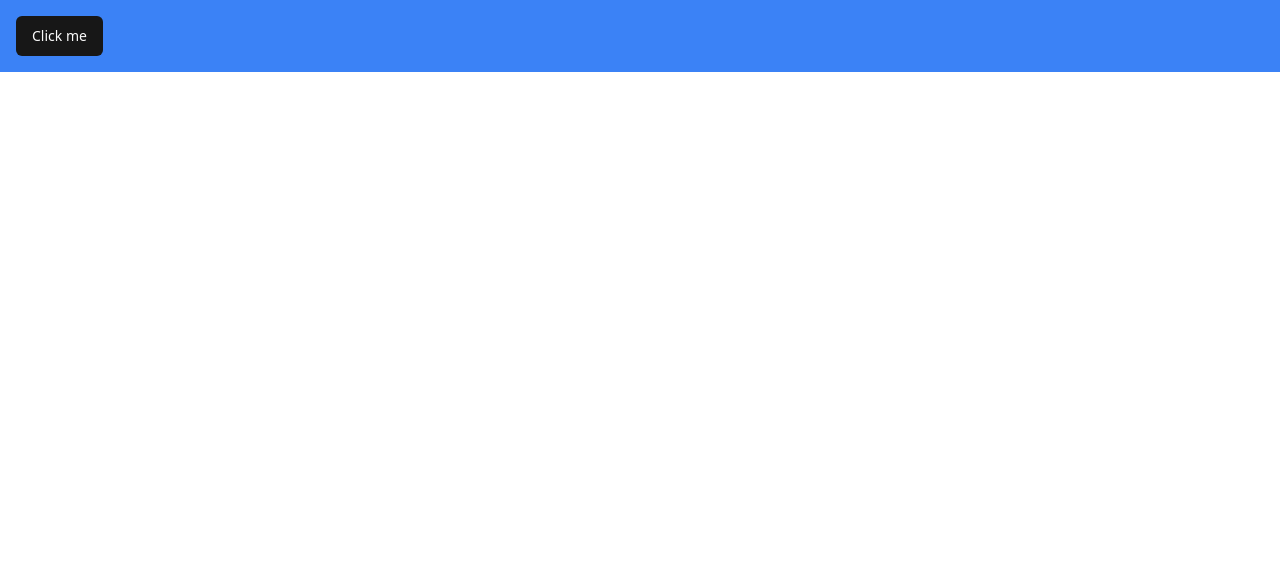
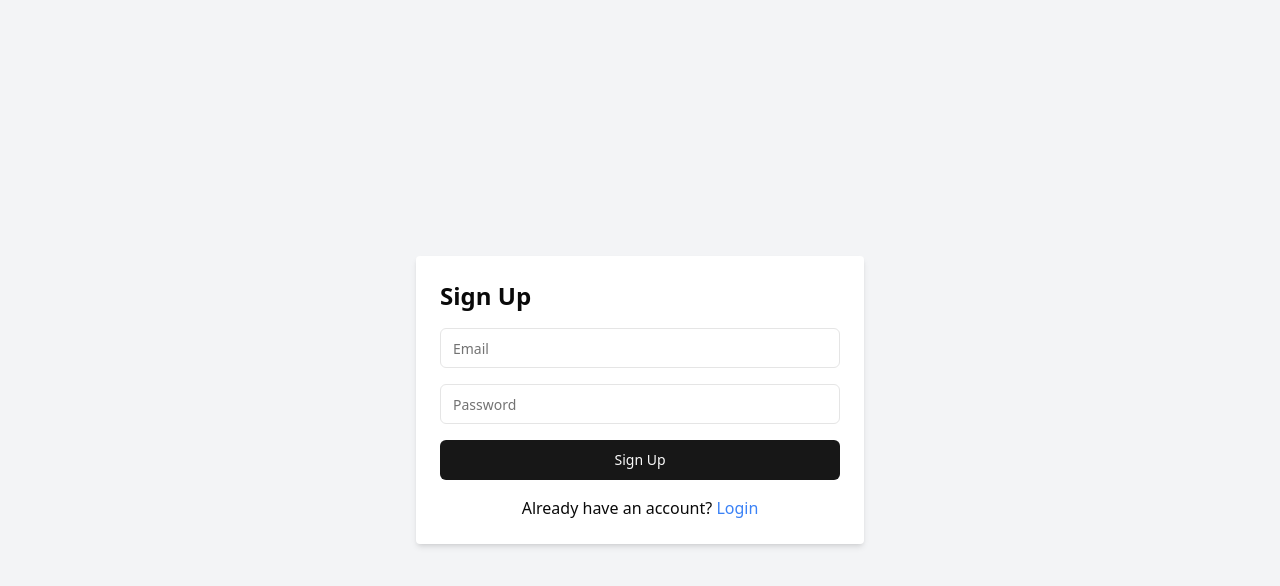
Before and after one commit to amuthan06/React-task-insurance, a React (Vite) app: page /signup in a window 1280 px wide. Shown: the top 586 px of the page. Built offline with nearby package versions, Linux system fonts and the light colour scheme.

Commit message:
Authentication

```diff
--- a/package.json
+++ b/package.json
@@ -13,11 +13,13 @@
   },
   "dependencies": {
     "@radix-ui/react-slot": "^1.2.0",
+    "@supabase/supabase-js": "^2.46.1",
     "class-variance-authority": "^0.7.1",
     "clsx": "^2.1.1",
     "lucide-react": "^0.503.0",
     "react": "^19.0.0",
     "react-dom": "^19.0.0",
+    "react-router-dom": "^6.27.0",
     "tailwind-merge": "^3.2.0",
     "tailwindcss-animate": "^1.0.7"
   },
--- a/src/App.tsx
+++ b/src/App.tsx
@@ -1,10 +1,26 @@
-import { Button } from '@/components/ui/button'
+import { BrowserRouter, Routes, Route } from 'react-router-dom'
+import Signup from './pages/Signup'
+import Login from './pages/Login'
+import Dashboard from './pages/Dashboard'
+import ProtectedRoute from './components/ProtectedRoute'
 
 function App() {
   return (
-    <div className="bg-blue-500 text-white p-4">
-      <Button>Click me</Button>
-    </div>
+    <BrowserRouter>
+      <Routes>
+        <Route path="/login" element={<Login />} />
+        <Route path="/signup" element={<Signup />} />
+        <Route
+          path="/"
+          element={
+            <ProtectedRoute>
+              <Dashboard />
+            </ProtectedRoute>
+          }
+        />
+      </Routes>
+    </BrowserRouter>
   )
 }
+
 export default App
--- /dev/null
+++ b/src/components/ProtectedRoute.tsx
@@ -0,0 +1,33 @@
+import { useEffect, useState } from 'react'
+import { supabase } from '@/lib/supabase'
+import { Navigate } from 'react-router-dom'
+
+interface ProtectedRouteProps {
+  children: React.ReactNode
+}
+
+function ProtectedRoute({ children }: ProtectedRouteProps) {
+  const [isAuthenticated, setIsAuthenticated] = useState<boolean | null>(null)
+
+  useEffect(() => {
+    supabase.auth.getSession().then(({ data: { session } }) => {
+      setIsAuthenticated(!!session)
+    })
+
+    const {
+      data: { subscription },
+    } = supabase.auth.onAuthStateChange((_event, session) => {
+      setIsAuthenticated(!!session)
+    })
+
+    return () => subscription.unsubscribe()
+  }, [])
+
+  if (isAuthenticated === null) {
+    return <div>Loading...</div>
+  }
+
+  return isAuthenticated ? <>{children}</> : <Navigate to="/login" />
+}
+
+export default ProtectedRoute
--- /dev/null
+++ b/src/lib/supabase.ts
@@ -0,0 +1,7 @@
+import { createClient } from '@supabase/supabase-js'
+
+const supabaseUrl = 'https://mlokpcrqayodxchcynec.supabase.co' // Replace with your Supabase Project URL
+const supabaseKey =
+  'eyJhbGciOiJIUzI1NiIsInR5cCI6IkpXVCJ9.eyJpc3MiOiJzdXBhYmFzZSIsInJlZiI6Im1sb2twY3JxYXlvZHhjaGN5bmVjIiwicm9sZSI6ImFub24iLCJpYXQiOjE3NDYwMzgwNzksImV4cCI6MjA2MTYxNDA3OX0.nvlMzAWOn6JSz6zTNB3vtW5oWH45cmSvKHdWNLZN0MQ' // Replace with your Anon Public Key
+
+export const supabase = createClient(supabaseUrl, supabaseKey)
--- /dev/null
+++ b/src/pages/Dashboard.tsx
@@ -0,0 +1,17 @@
+import { supabase } from '@/lib/supabase'
+import { Button } from '@/components/ui/button'
+
+function Dashboard() {
+  const handleLogout = async () => {
+    await supabase.auth.signOut()
+  }
+
+  return (
+    <div className="p-6">
+      <h1 className="text-3xl font-bold mb-4">Insurance Dashboard</h1>
+      <Button onClick={handleLogout}>Logout</Button>
+    </div>
+  )
+}
+
+export default Dashboard
--- /dev/null
+++ b/src/pages/Login.tsx
@@ -0,0 +1,66 @@
+import { useState } from 'react'
+import { supabase } from '@/lib/supabase'
+import { Button } from '@/components/ui/button'
+import { Input } from '@/components/ui/input'
+import { useNavigate } from 'react-router-dom'
+
+function Login() {
+  const [email, setEmail] = useState('')
+  const [password, setPassword] = useState('')
+  const [error, setError] = useState<string | null>(null)
+  const navigate = useNavigate()
+
+  const handleLogin = async (e: React.FormEvent) => {
+    e.preventDefault()
+    setError(null)
+    const { error } = await supabase.auth.signInWithPassword({
+      email,
+      password,
+    })
+    if (error) {
+      setError(error.message)
+    } else {
+      navigate('/')
+    }
+  }
+
+  return (
+    <div className="flex items-center justify-center min-h-screen bg-gray-100">
+      <div className="p-6 bg-white rounded shadow-md w-full max-w-md">
+        <h2 className="text-2xl font-bold mb-4">Login</h2>
+        <form onSubmit={handleLogin}>
+          <div className="mb-4">
+            <Input
+              type="email"
+              placeholder="Email"
+              value={email}
+              onChange={(e) => setEmail(e.target.value)}
+              required
+            />
+          </div>
+          <div className="mb-4">
+            <Input
+              type="password"
+              placeholder="Password"
+              value={password}
+              onChange={(e) => setPassword(e.target.value)}
+              required
+            />
+          </div>
+          {error && <p className="text-red-500 mb-4">{error}</p>}
+          <Button type="submit" className="w-full">
+            Login
+          </Button>
+        </form>
+        <p className="mt-4 text-center">
+          Don't have an account?{' '}
+          <a href="/signup" className="text-blue-500">
+            Sign up
+          </a>
+        </p>
+      </div>
+    </div>
+  )
+}
+
+export default Login
--- /dev/null
+++ b/src/pages/Signup.tsx
@@ -0,0 +1,66 @@
+import { useState } from 'react'
+import { supabase } from '@/lib/supabase'
+import { Button } from '@/components/ui/button'
+import { Input } from '@/components/ui/input'
+import { useNavigate } from 'react-router-dom'
+
+function Signup() {
+  const [email, setEmail] = useState('')
+  const [password, setPassword] = useState('')
+  const [error, setError] = useState<string | null>(null)
+  const navigate = useNavigate()
+
+  const handleSignup = async (e: React.FormEvent) => {
+    e.preventDefault()
+    setError(null)
+    const { error } = await supabase.auth.signUp({
+      email,
+      password,
+    })
+    if (error) {
+      setError(error.message)
+    } else {
+      navigate('/login')
+    }
+  }
+
+  return (
+    <div className="flex items-center justify-center min-h-screen bg-gray-100">
+      <div className="p-6 bg-white rounded shadow-md w-full max-w-md">
+        <h2 className="text-2xl font-bold mb-4">Sign Up</h2>
+        <form onSubmit={handleSignup}>
+          <div className="mb-4">
+            <Input
+              type="email"
+              placeholder="Email"
+              value={email}
+              onChange={(e) => setEmail(e.target.value)}
+              required
+            />
+          </div>
+          <div className="mb-4">
+            <Input
+              type="password"
+              placeholder="Password"
+              value={password}
+              onChange={(e) => setPassword(e.target.value)}
+              required
+            />
+          </div>
+          {error && <p className="text-red-500 mb-4">{error}</p>}
+          <Button type="submit" className="w-full">
+            Sign Up
+          </Button>
+        </form>
+        <p className="mt-4 text-center">
+          Already have an account?{' '}
+          <a href="/login" className="text-blue-500">
+            Login
+          </a>
+        </p>
+      </div>
+    </div>
+  )
+}
+
+export default Signup
```
Also changed, not shown: 1 other file (tests, documents, lock files or other folders).
